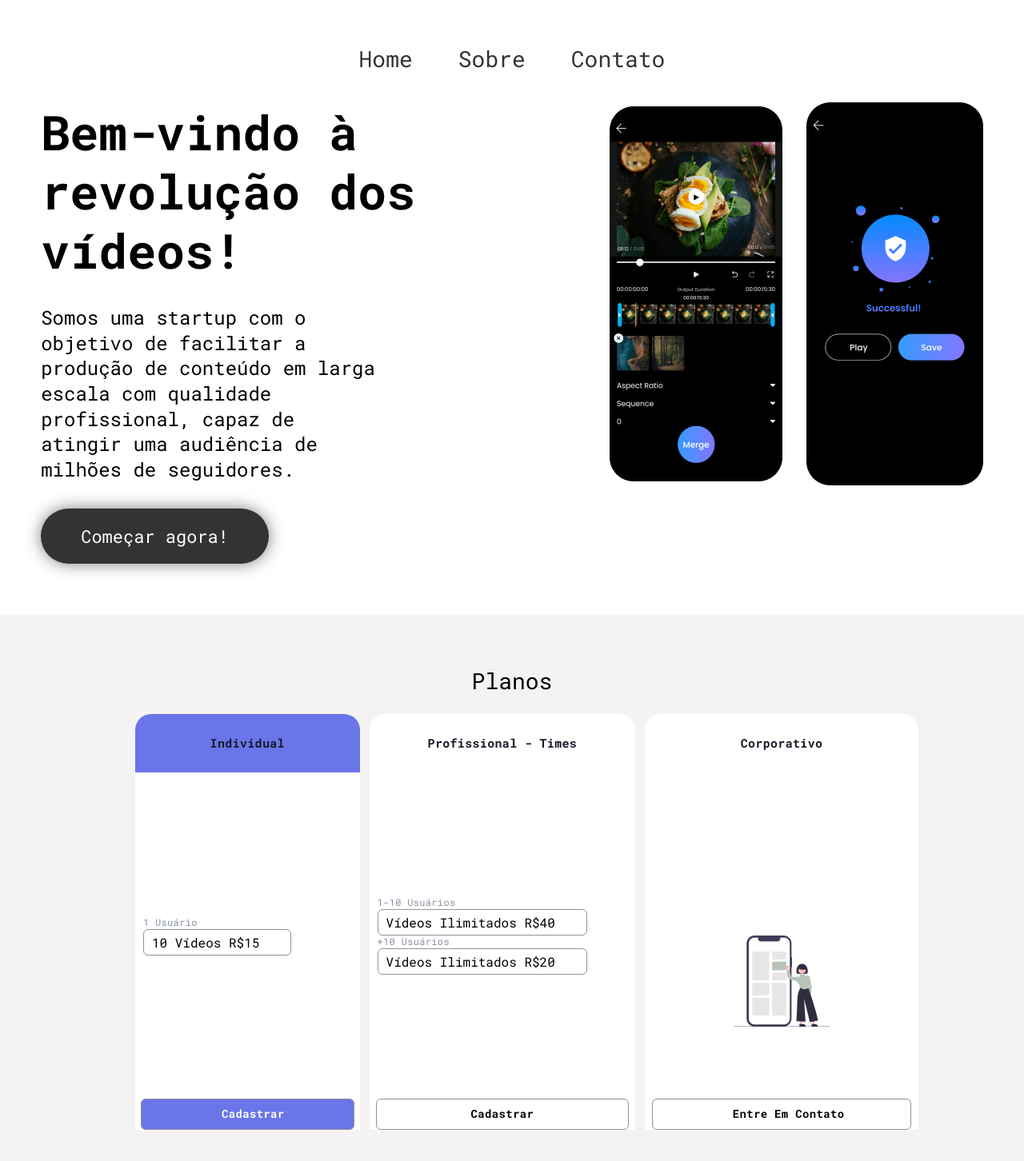
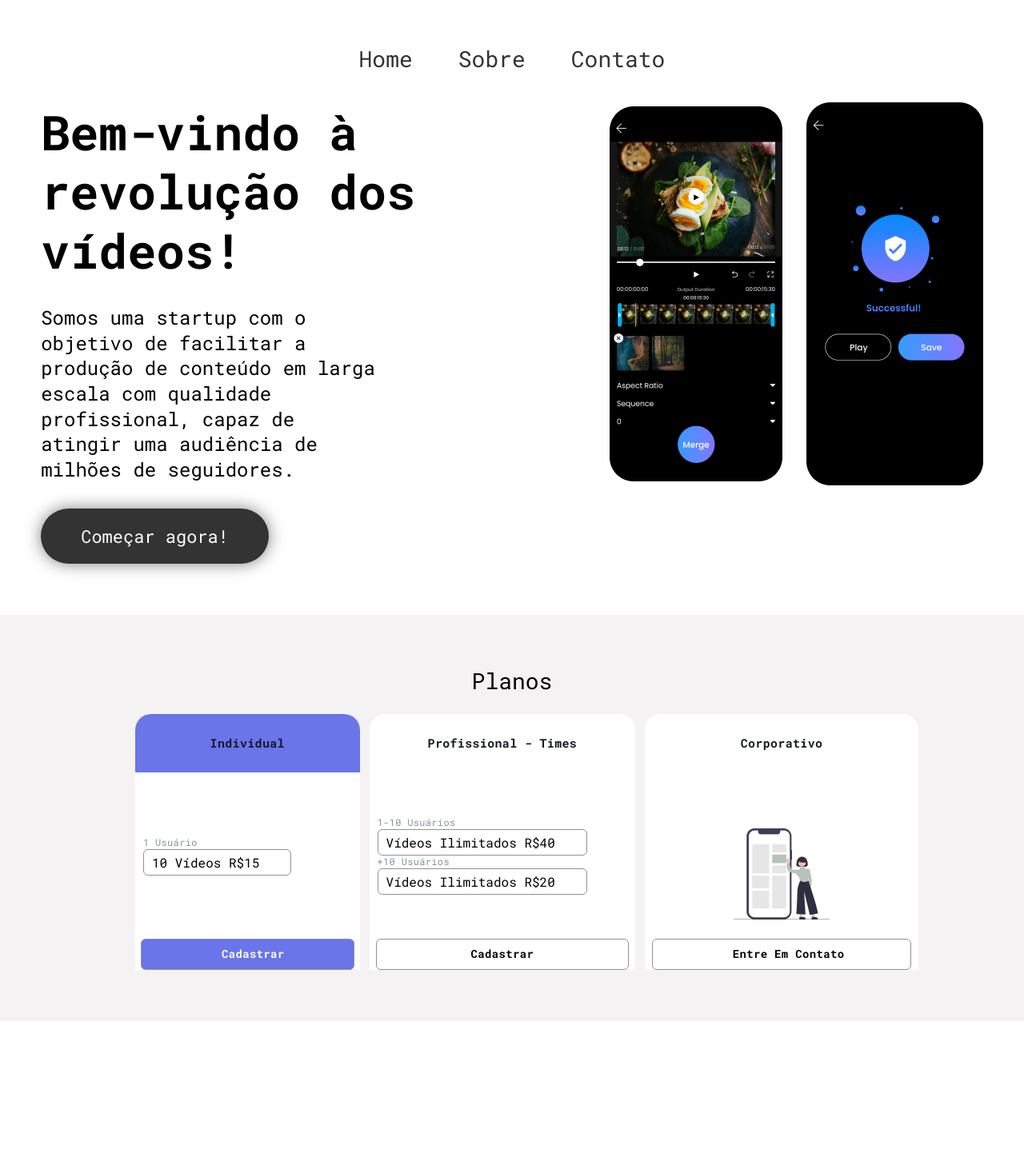
Before and after one commit to Projects-react-js/Plataforma-videos-react, a React (Vite) app in the folder cp-site-webdev-react/: page /sobre in a window 1280 px wide. Shown: the top 1452 px of the page at 80% size. After the commit the page ends 1277 px from the top, so only its background shows below. Built offline with nearby package versions, Linux system fonts and the light colour scheme.

Commit message:
finalizado

```diff
--- a/cp-site-webdev-react/src/Components/Card/card.css
+++ b/cp-site-webdev-react/src/Components/Card/card.css
@@ -5,6 +5,12 @@
     display: flex;
     flex-direction: column;
     gap: 16px;
+    transition: ease 0.3s;
+    box-shadow: 0px 1px 15px rgba(0, 0, 0, 0.3);
+}
+
+#container_card:hover {
+    box-shadow: 0px 0px 10px rgba(189, 188, 188, 0.3);
 }
 
 #container_card .number-img {
--- a/cp-site-webdev-react/src/Components/Plan/plan.css
+++ b/cp-site-webdev-react/src/Components/Plan/plan.css
@@ -3,9 +3,15 @@
     flex-direction: column;
     justify-content: space-between;
     width: 100%;
-    height: 65vh;
+    height: 50vh;
     background-color: #fff;
     border-radius: 20px 20px 0px 0px;
+}
+
+@media screen and (max-width: 1600px){
+    .content-plan {
+        height: 40vh;
+    }
 }
 
 .cabecalho-plan {
```
